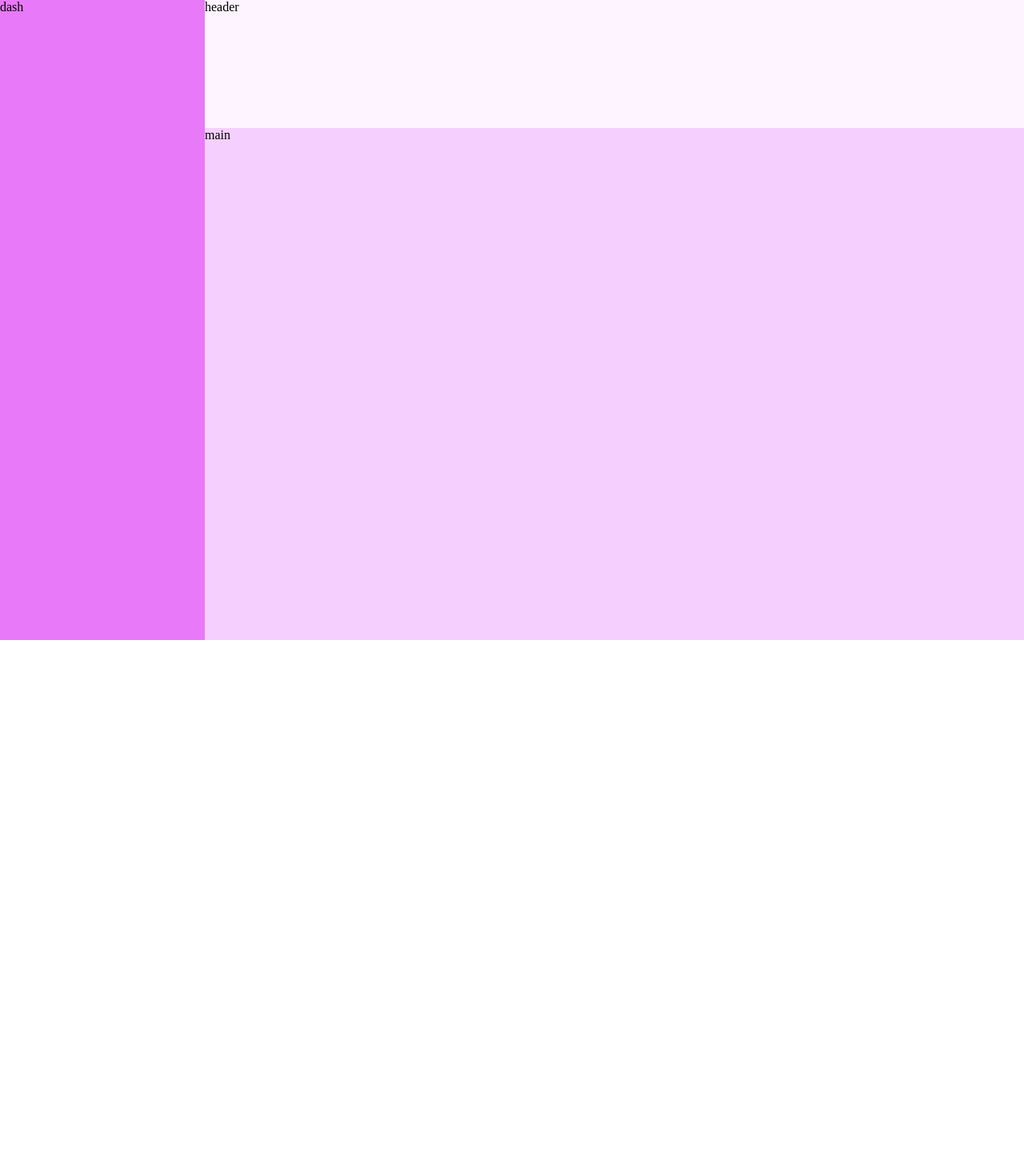
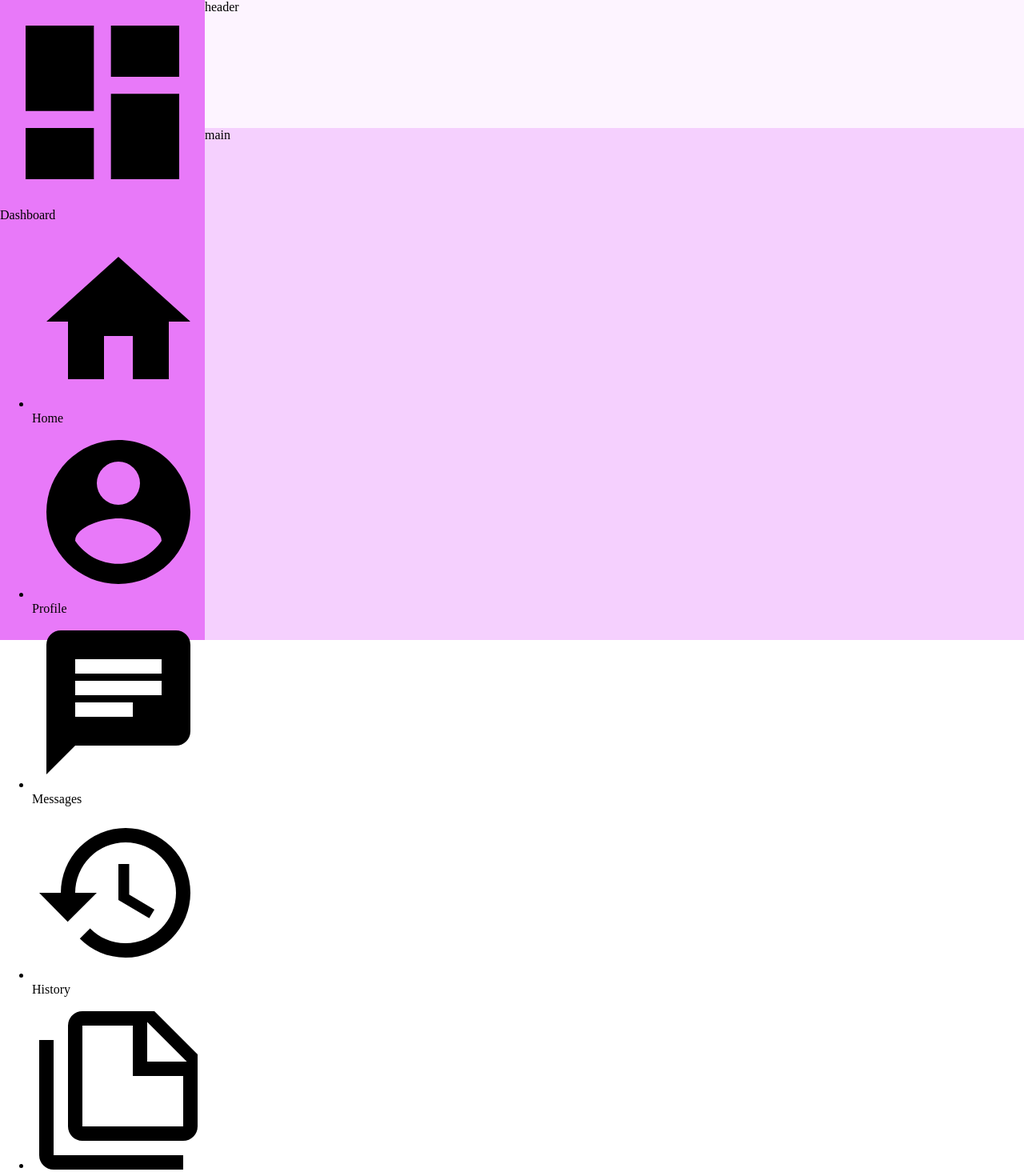
Before and after one commit to CronusV/Admin-Dashboard, a plain HTML site: page index.html in a window 1280 px wide. Shown: the top 1465 px of the page at 80% size. Before the commit the page ends 800 px from the top, so only its background shows below. Drawn offline with Linux system fonts and the light colour scheme.

Commit message:
Added content for navbar and grid

```diff
--- a/index.html
+++ b/index.html
@@ -9,7 +9,73 @@
   </head>
   <body>
     <div class="container">
-      <div class="dashboard">dash</div>
+      <div class="dashboard">
+        <div class="dashboard__header">
+          <img
+            src="./imgs/view-dashboard.svg"
+            alt="Dashboard icon"
+            class="small_icon"
+          />
+          Dashboard
+        </div>
+        <div class="dashboard__nav_bar">
+          <ul class="nav_list">
+            <li>
+              <img src="./imgs/home.svg" alt="Home icon" class="small_icon" />
+              Home
+            </li>
+            <li>
+              <img
+                src="./imgs/account-circle.svg"
+                alt="Account icon"
+                class="small_icon"
+              />
+              Profile
+            </li>
+            <li>
+              <img
+                src="./imgs/message-text.svg"
+                alt="Message icon"
+                class="small_icon"
+              />
+              Messages
+            </li>
+            <li>
+              <img
+                src="./imgs/history.svg"
+                alt="History icon"
+                class="small_icon"
+              />
+              History
+            </li>
+            <li>
+              <img
+                src="./imgs/note-multiple-outline.svg"
+                alt="Tasks icon"
+                class="small_icon"
+              />
+              Tasks
+            </li>
+            <li>
+              <img
+                src="./imgs/account-group.svg"
+                alt="Communities icon"
+                class="small_icon"
+              />
+              Communities
+            </li>
+          </ul>
+        </div>
+        <div class="dashboard__settings">
+          <ul class="nav_list">
+            <li><img src="./imgs/cog.svg" alt="Settings icon" />Setting</li>
+            <li><img src="./imgs/help-box.svg" alt="Support icon" />Support</li>
+            <li>
+              <img src="./imgs/shield-check.svg" alt="Privacy icon" />Privacy
+            </li>
+          </ul>
+        </div>
+      </div>
       <div class="header">header</div>
       <div class="main">main</div>
     </div>
--- a/styles.css
+++ b/styles.css
@@ -34,6 +34,10 @@ body {
   grid-row: 1 / span 2;
   grid-column: 1 / span 1; /* I know this is redundant but I want to use span :p */
   background-color: #e879f9; /* 400 */
+
+  display: grid;
+  grid-template-columns: 1fr;
+  grid-template-rows: auto auto 1fr;
 }
 
 .header {
```
